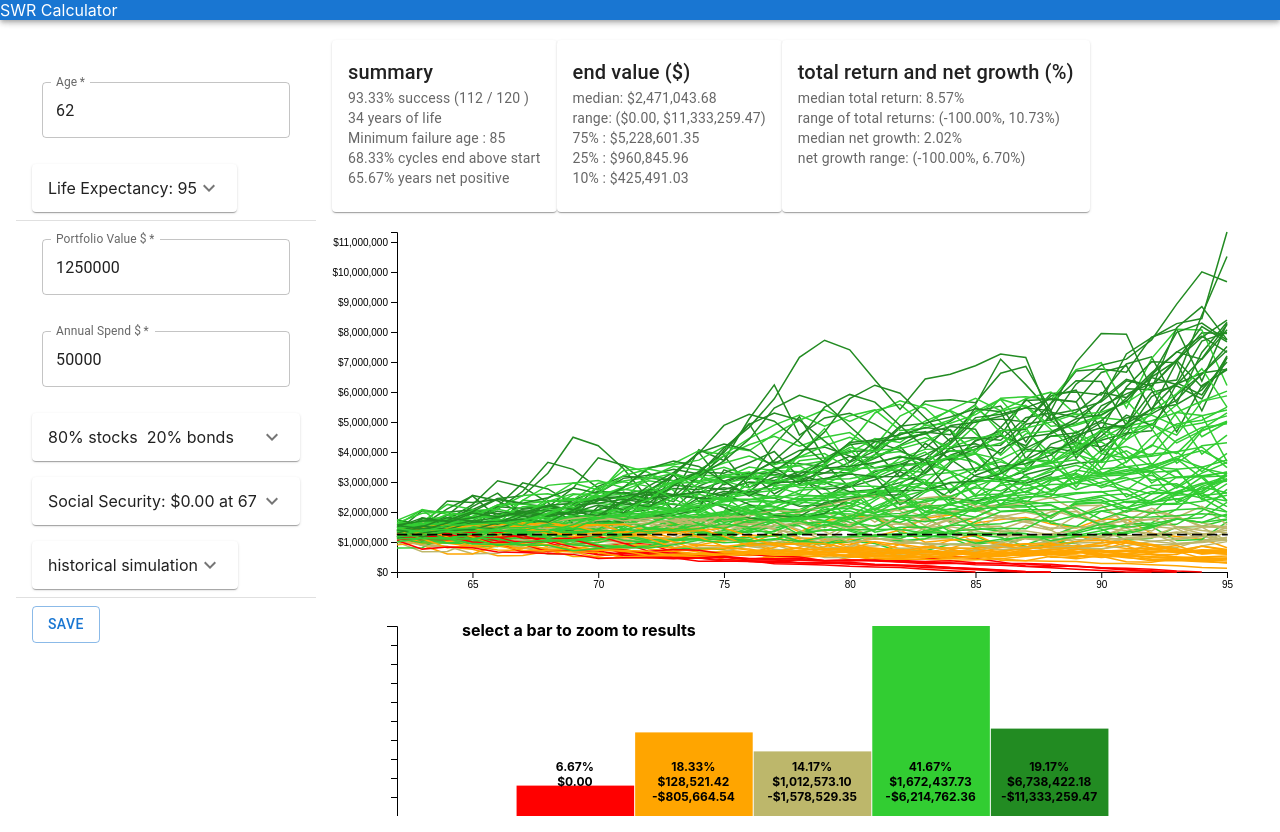
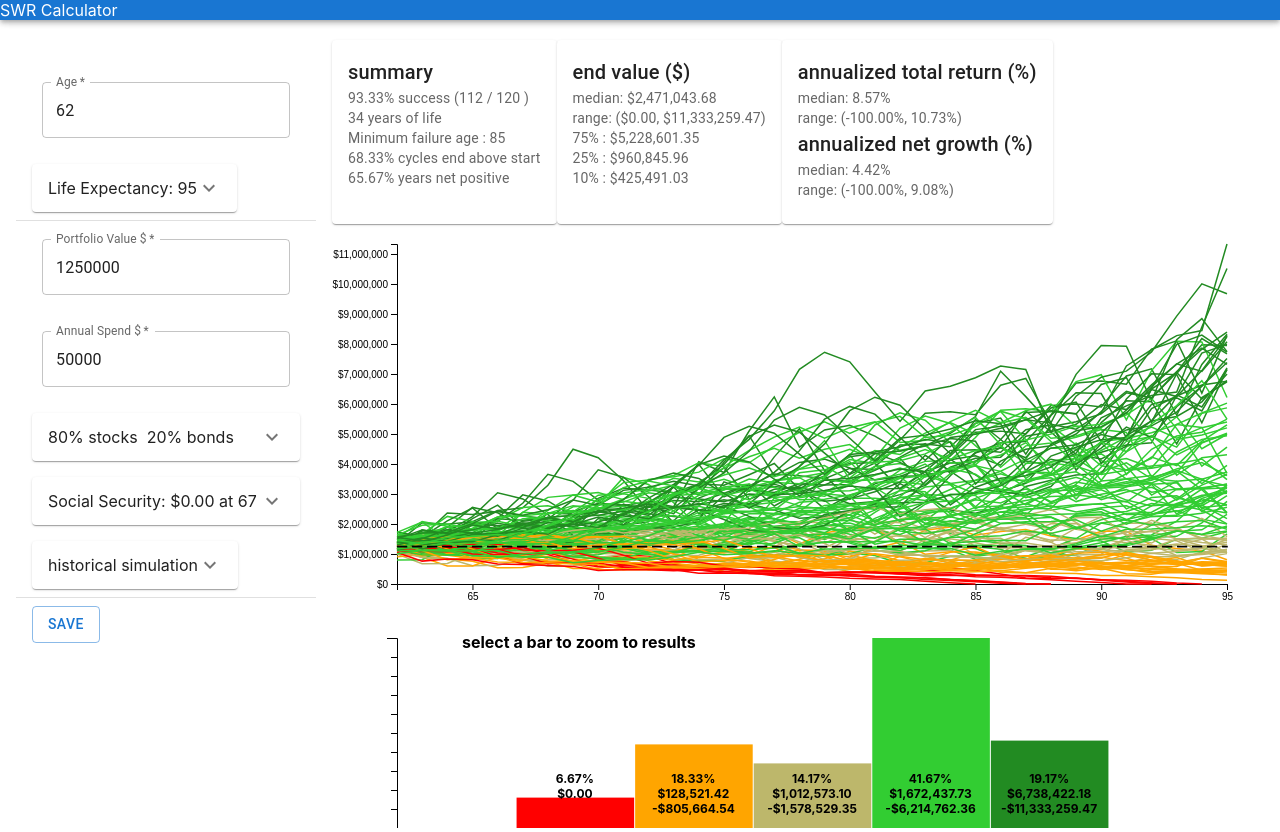
Before and after one commit to pcd-github/pcd-github.github.io, a React (Create React App) app: page / in a window 1280 px wide. Built offline with nearby package versions, Linux system fonts and the light colour scheme.

Commit message:
using time-weighting averaging for net growth calcs.  also cleaned up returns/growth summary card

```diff
--- a/src/chart.js
+++ b/src/chart.js
@@ -158,31 +158,24 @@ function Chart (props) {
         for (var iCycle = 0; iCycle < allCycleData.length; iCycle++) {
 
             var cycleReturn = 1;
+            var cycleGrowth = 1;
 
             for (var year = 0; year < allCycleData[iCycle].length; year++) {
-                // deduct the withdrawal amount from the start value
-                // divide end over start for appreciation value
                 var oneYearData = allCycleData[iCycle][year];
-
                 var oneYearAppr = (oneYearData.endValue /
                                     (oneYearData.beginValue - oneYearData.actualSpend));
+                var oneYearGrowth = (oneYearData.endValue / oneYearData.beginValue);
                 cycleReturn *= oneYearAppr;
+                cycleGrowth *= oneYearGrowth;
             }
-            cycleReturn = Math.pow(cycleReturn, (1 / allCycleData[iCycle].length)) - 1;
-            retVal.push(cycleReturn);
-        }
 
-        return retVal;
-    }
+            const oneYear = {
+                'cycleReturn' : Math.pow(cycleReturn, (1 / allCycleData[iCycle].length)) - 1,
+                'cycleGrowth' : Math.pow(cycleGrowth, (1 / allCycleData[iCycle].length)) - 1,
+            }
 
-    const calcNetGrowth = (allCyclesMeta) => {
-        var retVal = [];
-
-        for (var i = 0; i < allCyclesMeta.length; i++) {
-            var nRoot = allCyclesMeta[i].cycleData.length;
-            var oneVal = allCyclesMeta[i].adjEndCycleValue / allCyclesMeta[i].startCycleValue;
-            oneVal = Math.pow(oneVal, 1/nRoot) - 1;
-            retVal.push(oneVal);
+            // console.log('cycle ' + iCycle + ' return: ' + makePct(cycleReturn) + ' growth: ' + makePct(cycleGrowth) + ' delta: ' + makePct(cycleReturn - cycleGrowth));
+            retVal.push(oneYear);
         }
 
         return retVal;
@@ -220,7 +213,6 @@ function Chart (props) {
             const allCyclesMeta = props.cyclemeta;
 
             var extAdjEnd = d3.extent(allCyclesMeta, (d) => d.adjEndCycleValue);
-            var avgAdjEnd = d3.mean(allCyclesMeta, (d) => d.adjEndCycleValue);
 
             var quantile10 = d3.quantile(allCyclesMeta, 0.10, (d) => d.adjEndCycleValue);
             var quantile25 = d3.quantile(allCyclesMeta, 0.25, (d) => d.adjEndCycleValue);
@@ -228,14 +220,10 @@ function Chart (props) {
             var quantile75 = d3.quantile(allCyclesMeta, 0.75, (d) => d.adjEndCycleValue);
 
             var allReturns = calcAllReturns(allCycles);
-            var medianReturns = d3.median(allReturns);
-            var extReturns = d3.extent(allReturns);
-
-            // TODO CAGR instead of arithmetic mean
-            var netGrowthList = calcNetGrowth(allCyclesMeta);
-            var medianNetGrowth = d3.median(netGrowthList);
-            var extNetGrowth = d3.extent(netGrowthList);
-
+            var medianReturns = d3.median(allReturns, (d) => d.cycleReturn);
+            var extReturns = d3.extent(allReturns, (d) => d.cycleReturn);
+            var medianNetGrowth = d3.median(allReturns, (d) => d.cycleGrowth);
+            var extNetGrowth = d3.extent(allReturns, (d) => d.cycleGrowth);
             var netDeltas = getNetDeltas(allCycles);
             var pctPositiveNet = getPctPositiveNet(netDeltas);
 
--- a/src/summary.js
+++ b/src/summary.js
@@ -61,19 +61,22 @@ function SummaryCards (props) {
                 <Card>
                     <CardContent>
                         <Typography variant="h6" component="h6">
-                            total return and net growth (%)
+                            annualized total return (%)
                         </Typography>
                         <Typography variant="body2" color="textSecondary" component="p">
-                            median total return: { makePct(props.medianreturns) }
+                            median: { makePct(props.medianreturns) }
                         </Typography>
                         <Typography variant="body2" color="textSecondary" component="p">
-                            range of total returns: ({ makePct(props.minreturns) }, { makePct(props.maxreturns) })
+                            range: ({ makePct(props.minreturns) }, { makePct(props.maxreturns) })
+                        </Typography>
+                        <Typography variant="h6" component="h6">
+                            annualized net growth (%)
                         </Typography>
                         <Typography variant="body2" color="textSecondary" component="p">
-                            median net growth: { makePct(props.mediannetgrowth) }
+                            median: { makePct(props.mediannetgrowth) }
                         </Typography>
                         <Typography variant="body2" color="textSecondary" component="p">
-                            net growth range: ({ makePct(props.minnetgrowth) }, { makePct(props.maxnetgrowth) })
+                            range: ({ makePct(props.minnetgrowth) }, { makePct(props.maxnetgrowth) })
                         </Typography>
                     </CardContent>
                 </Card>
```
